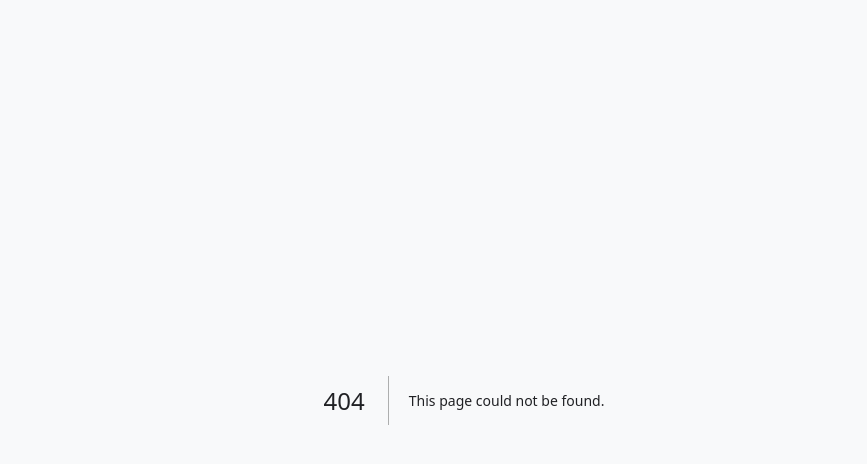
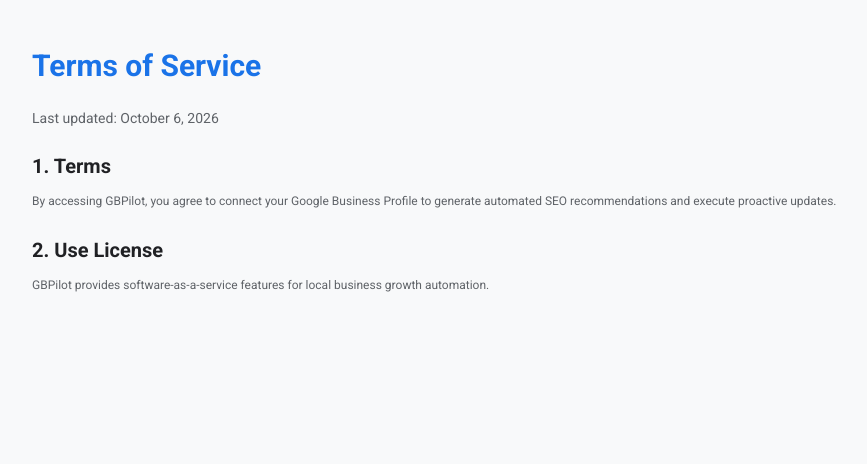
Before and after one commit to banzaimarketingdubai-dot/gbpilot-saas, a Next.js app: page /terms in a window 1280 px wide. Before the commit this address had no page. Shown: the top 464 px of the page, without its empty margins (176-1043 px from the left). Built offline with nearby package versions, Linux system fonts and the light colour scheme.

Commit message:
Feat: Add Terms of Service page at /terms for Google OAuth compliance

```diff
--- /dev/null
+++ b/src/app/terms/page.tsx
@@ -0,0 +1,24 @@
+import React from 'react';
+
+export default function TermsOfServicePage() {
+  return (
+    <div className="max-w-4xl mx-auto px-4 py-12 text-google-text-primary space-y-6">
+      <h1 className="text-3xl font-extrabold text-google-blue">Terms of Service</h1>
+      <p className="text-sm text-google-text-secondary">Last updated: October 6, 2026</p>
+
+      <section className="space-y-3">
+        <h2 className="text-xl font-bold">1. Terms</h2>
+        <p className="text-xs leading-relaxed text-google-text-secondary">
+          By accessing GBPilot, you agree to connect your Google Business Profile to generate automated SEO recommendations and execute proactive updates.
+        </p>
+      </section>
+
+      <section className="space-y-3">
+        <h2 className="text-xl font-bold">2. Use License</h2>
+        <p className="text-xs leading-relaxed text-google-text-secondary">
+          GBPilot provides software-as-a-service features for local business growth automation.
+        </p>
+      </section>
+    </div>
+  );
+}
```
